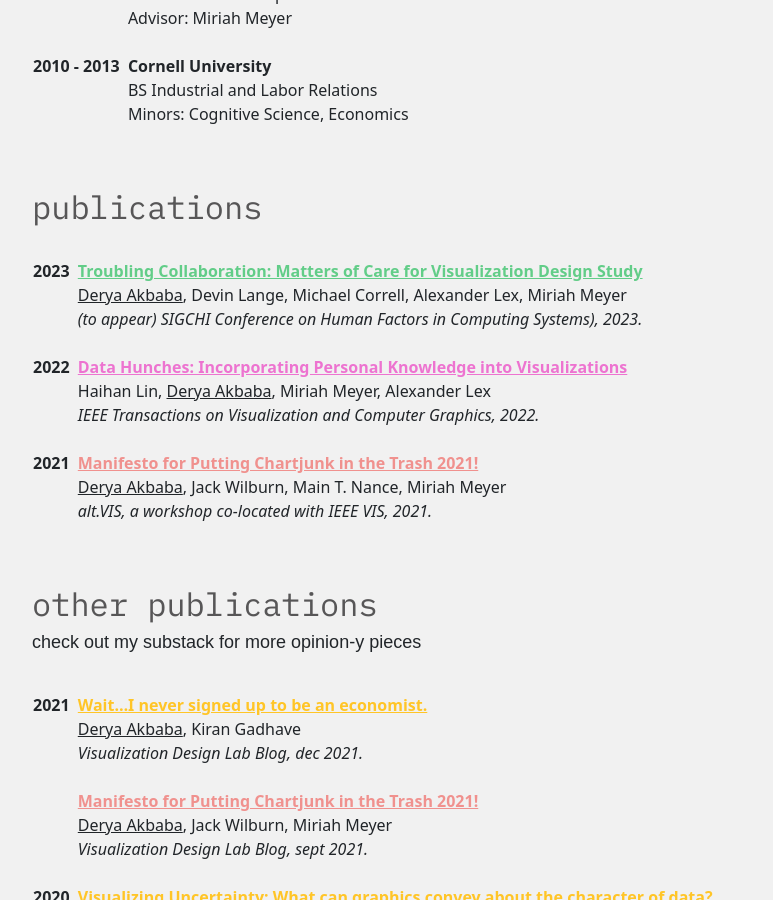
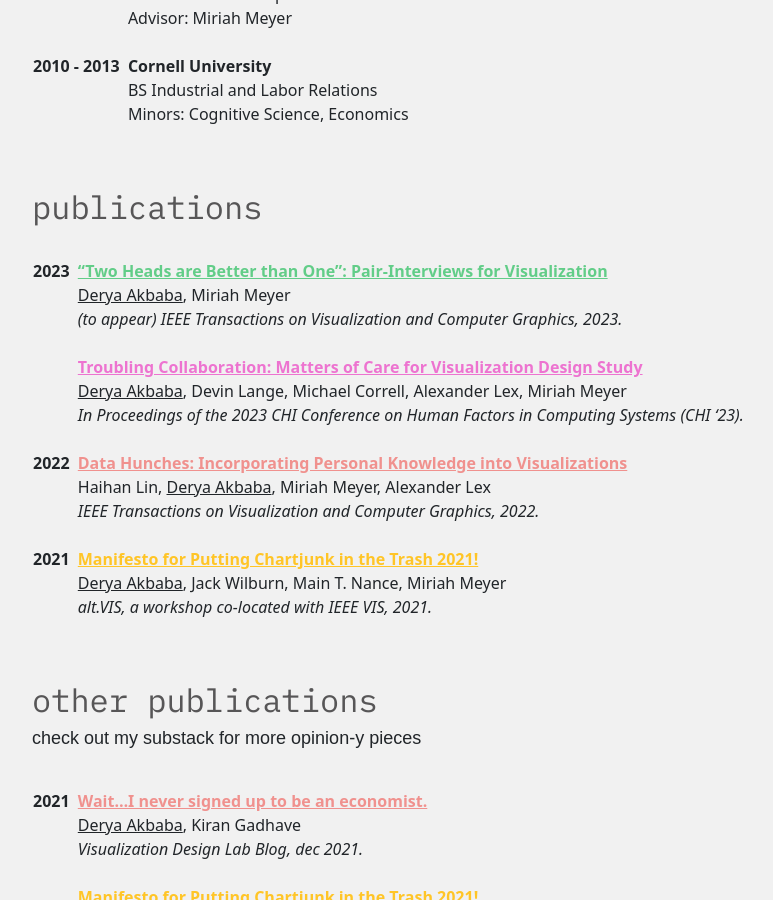
Before and after one commit to gotdairyya/gotdairyya.github.io, a Jekyll site: the page built from cv.md, in a window 1280 px wide and 900 px high, scrolled down 438 px. Shown: the whole window, without its empty margins (50-823 px from the left). Built offline with Jekyll 4.4.1, drawn with Linux system fonts in a browser that asks for light colours; some web fonts are replaced.

Commit message:
Add VIS short paper

```diff
--- a/cv.md
+++ b/cv.md
@@ -30,9 +30,13 @@
 
 |          |     |                                                                                                                                        |
 | -------- | --- | -------------------------------------------------------------------------------------------------------------------------------------- |
-| **2023** |     | [**Troubling Collaboration: Matters of Care for Visualization Design Study**](https://osf.io/5y7ar/)                                   |
+| **2023** |     | [**"Two Heads are Better than One": Pair-Interviews for Visualization**](https://osf.io/h793u/)                                        |
+|          |     | <u>Derya Akbaba</u>, Miriah Meyer                                                                                                      |
+|          |     | _(to appear) IEEE Transactions on Visualization and Computer Graphics, 2023._                                                          |
+|          |     |                                                                                                                                        |
+|          |     | [**Troubling Collaboration: Matters of Care for Visualization Design Study**](https://dl.acm.org/doi/abs/10.1145/3544548.3581168)      |
 |          |     | <u>Derya Akbaba</u>, Devin Lange, Michael Correll, Alexander Lex, Miriah Meyer                                                         |
-|          |     | _(to appear) SIGCHI Conference on Human Factors in Computing Systems), 2023._                                                          |
+|          |     | _In Proceedings of the 2023 CHI Conference on Human Factors in Computing Systems (CHI '23)._                                           |
 |          |     |                                                                                                                                        |
 | **2022** |     | [**Data Hunches: Incorporating Personal Knowledge into Visualizations**](https://vdl.sci.utah.edu/publications/2022_vis_data_hunches/) |
 |          |     | Haihan Lin, <u>Derya Akbaba</u>, Miriah Meyer, Alexander Lex                                                                           |
```
Also changed, not shown: _includes/news.html (+9 -0 lines).
